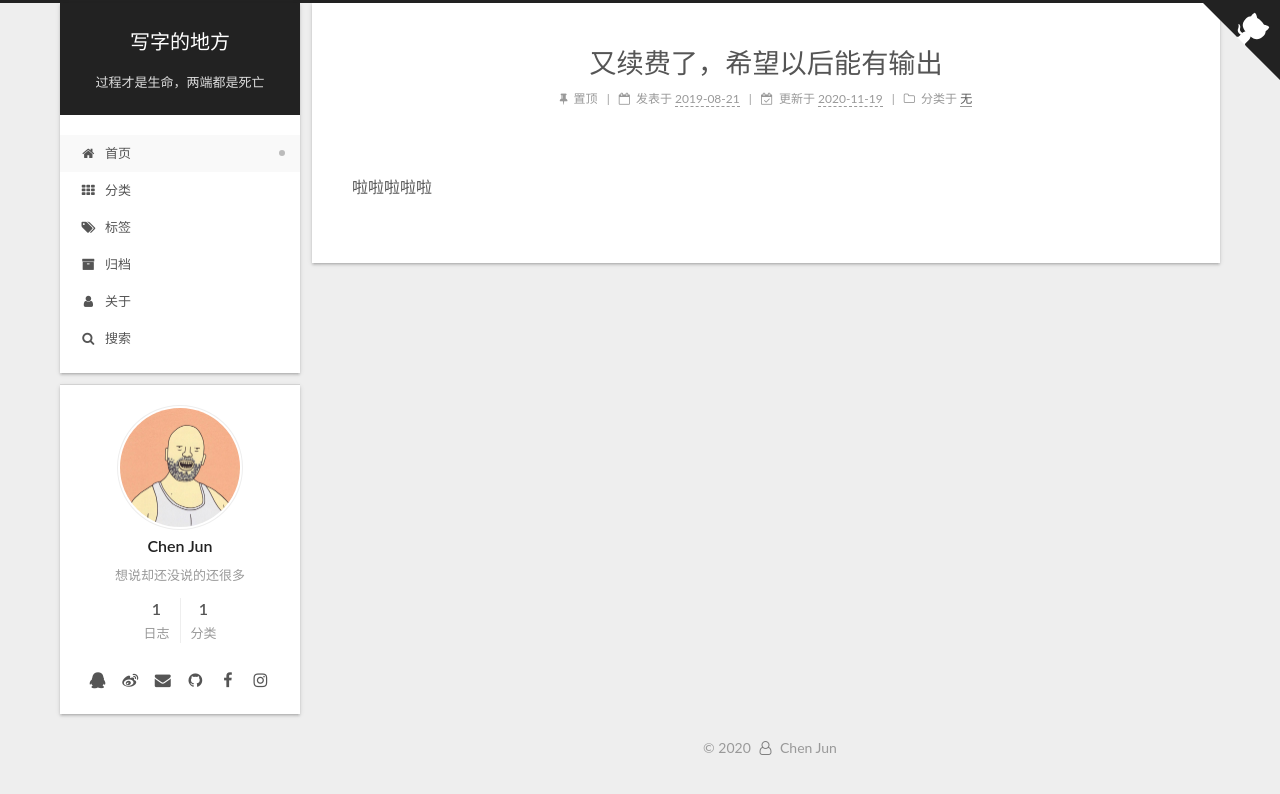
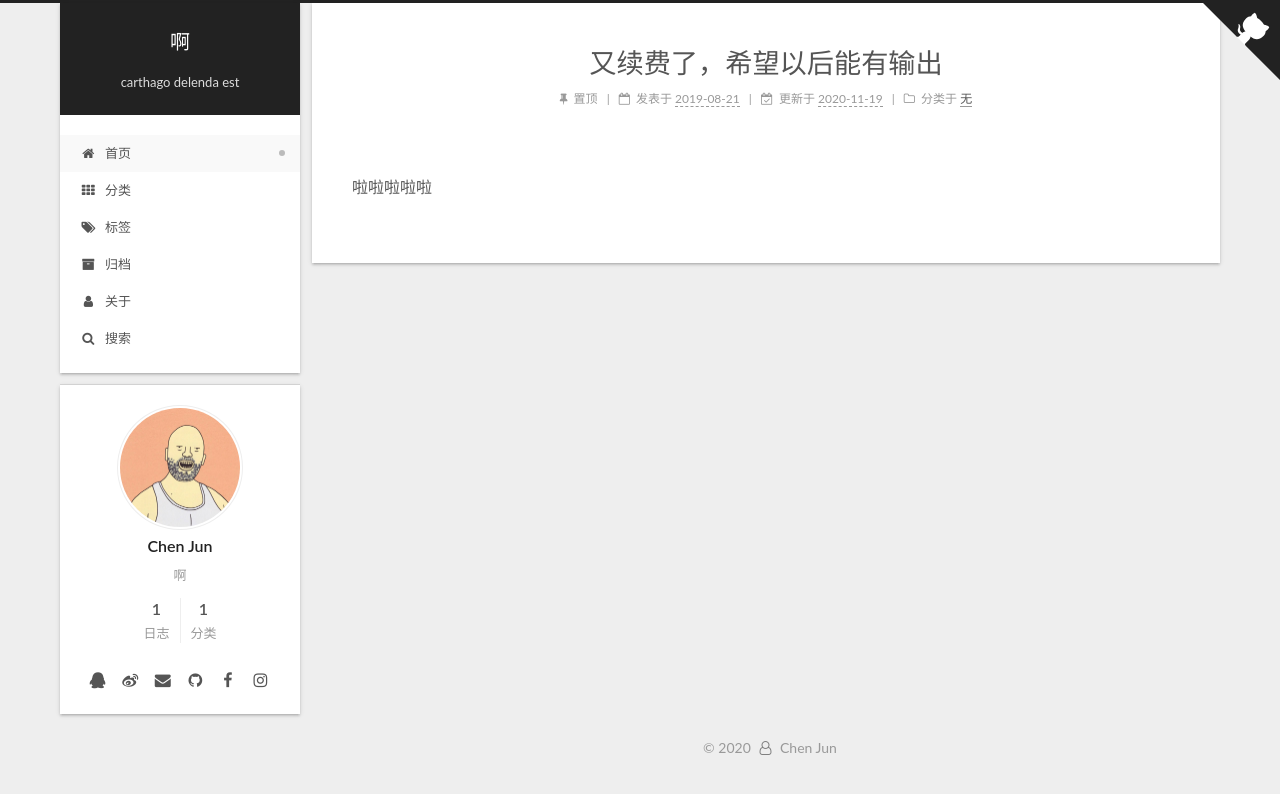
Before and after one commit to ChenJunnnnn/ChenJunnnnn.github.io, a plain HTML site: page index.html in a window 1280 px wide. Drawn offline with Linux system fonts and the light colour scheme; some packages are replaced by stand-ins of ours; a script that the page names is missing.

Commit message:
Site updated: 2020-11-19 21:57:27

```diff
--- a/css/main.css
+++ b/css/main.css
@@ -1779,7 +1779,7 @@ pre .javascript .function {
   width: 4px;
   height: 4px;
   border-radius: 50%;
-  background: #ff8218;
+  background: #ffba93;
 }
 .feed-link,
 .chat {
--- a/index.html
+++ b/index.html
@@ -93,17 +93,17 @@
   };
 </script>
 
-  <meta name="description" content="想说却还没说的还很多">
+  <meta name="description" content="啊">
 <meta name="keywords" content="java blog cj">
 <meta property="og:type" content="website">
-<meta property="og:title" content="写字的地方">
+<meta property="og:title" content="啊">
 <meta property="og:url" content="http://阿一古.cn/index.html">
-<meta property="og:site_name" content="写字的地方">
-<meta property="og:description" content="想说却还没说的还很多">
+<meta property="og:site_name" content="啊">
+<meta property="og:description" content="啊">
 <meta property="og:locale" content="zh-CN">
 <meta name="twitter:card" content="summary">
-<meta name="twitter:title" content="写字的地方">
-<meta name="twitter:description" content="想说却还没说的还很多">
+<meta name="twitter:title" content="啊">
+<meta name="twitter:description" content="啊">
 
 
 
@@ -122,7 +122,7 @@
 </script>
 
 
-  <title>写字的地方</title>
+  <title>啊</title>
 
 
 
@@ -182,13 +182,13 @@
     <div class="custom-logo-site-title">
       <a href="/" class="brand" rel="start">
         <span class="logo-line-before"><i></i></span>
-        <span class="site-title">写字的地方</span>
+        <span class="site-title">啊</span>
         <span class="logo-line-after"><i></i></span>
       </a>
     </div>
 
 
-        <p class="site-subtitle">过程才是生命，两端都是死亡</p>
+        <p class="site-subtitle">carthago delenda est</p>
 
 
 
@@ -340,7 +340,7 @@
 
 
 
-  <a href="https://github.com/ChenJunA" class="github-corner" title="Follow me on GitHub" aria-label="Follow me on GitHub" rel="noopener" target="_blank"><svg width="80" height="80" viewbox="0 0 250 250" aria-hidden="true"><path d="M0,0 L115,115 L130,115 L142,142 L250,250 L250,0 Z"/><path d="M128.3,109.0 C113.8,99.7 119.0,89.6 119.0,89.6 C122.0,82.7 120.5,78.6 120.5,78.6 C119.2,72.0 123.4,76.3 123.4,76.3 C127.3,80.9 125.5,87.3 125.5,87.3 C122.9,97.6 130.6,101.9 134.4,103.2" fill="currentColor" style="transform-origin: 130px 106px;" class="octo-arm"/><path d="M115.0,115.0 C114.9,115.1 118.7,116.5 119.8,115.4 L133.7,101.6 C136.9,99.2 139.9,98.4 142.2,98.6 C133.8,88.0 127.5,74.4 143.8,58.0 C148.5,53.4 154.0,51.2 159.7,51.0 C160.3,49.4 163.2,43.6 171.4,40.1 C171.4,40.1 176.1,42.5 178.8,56.2 C183.1,58.6 187.2,61.8 190.9,65.4 C194.5,69.0 197.7,73.2 200.1,77.6 C213.8,80.2 216.3,84.9 216.3,84.9 C212.7,93.1 206.9,96.0 205.4,96.6 C205.1,102.4 203.0,107.8 198.3,112.5 C181.9,128.9 168.3,122.5 157.7,114.1 C157.9,116.9 156.7,120.9 152.7,124.9 L141.0,136.5 C139.8,137.7 141.6,141.9 141.8,141.8 Z" fill="currentColor" class="octo-body"/></svg></a>
+  <a href="https://github.com/ChenJunnnnn" class="github-corner" title="Follow me on GitHub" aria-label="Follow me on GitHub" rel="noopener" target="_blank"><svg width="80" height="80" viewbox="0 0 250 250" aria-hidden="true"><path d="M0,0 L115,115 L130,115 L142,142 L250,250 L250,0 Z"/><path d="M128.3,109.0 C113.8,99.7 119.0,89.6 119.0,89.6 C122.0,82.7 120.5,78.6 120.5,78.6 C119.2,72.0 123.4,76.3 123.4,76.3 C127.3,80.9 125.5,87.3 125.5,87.3 C122.9,97.6 130.6,101.9 134.4,103.2" fill="currentColor" style="transform-origin: 130px 106px;" class="octo-arm"/><path d="M115.0,115.0 C114.9,115.1 118.7,116.5 119.8,115.4 L133.7,101.6 C136.9,99.2 139.9,98.4 142.2,98.6 C133.8,88.0 127.5,74.4 143.8,58.0 C148.5,53.4 154.0,51.2 159.7,51.0 C160.3,49.4 163.2,43.6 171.4,40.1 C171.4,40.1 176.1,42.5 178.8,56.2 C183.1,58.6 187.2,61.8 190.9,65.4 C194.5,69.0 197.7,73.2 200.1,77.6 C213.8,80.2 216.3,84.9 216.3,84.9 C212.7,93.1 206.9,96.0 205.4,96.6 C205.1,102.4 203.0,107.8 198.3,112.5 C181.9,128.9 168.3,122.5 157.7,114.1 C157.9,116.9 156.7,120.9 152.7,124.9 L141.0,136.5 C139.8,137.7 141.6,141.9 141.8,141.8 Z" fill="currentColor" class="octo-body"/></svg></a>
 
 
 
@@ -374,12 +374,12 @@
 
     <span hidden itemprop="author" itemscope itemtype="http://schema.org/Person">
       <meta itemprop="name" content="Chen Jun">
-      <meta itemprop="description" content="想说却还没说的还很多">
+      <meta itemprop="description" content="啊">
       <meta itemprop="image" content="/pics/avatar.jpg">
     </span>
 
     <span hidden itemprop="publisher" itemscope itemtype="http://schema.org/Organization">
-      <meta itemprop="name" content="写字的地方">
+      <meta itemprop="name" content="啊">
     </span>
 
 
@@ -578,7 +578,7 @@
     <img class="site-author-image" itemprop="image" src="/pics/avatar.jpg" alt="Chen Jun">
 
   <p class="site-author-name" itemprop="name">Chen Jun</p>
-  <div class="site-description motion-element" itemprop="description">想说却还没说的还很多</div>
+  <div class="site-description motion-element" itemprop="description">啊</div>
 </div>
 
 
```
Also changed, not shown: about/index.html (+9 -9 lines), archives/2019/08/index.html (+11 -11 lines), archives/2019/index.html (+11 -11 lines), archives/index.html (+11 -11 lines), categories/index.html (+9 -9 lines), categories/无/index.html (+11 -11 lines), tags/index.html (+9 -9 lines), 。/1111/index.html (+8 -8 lines).
